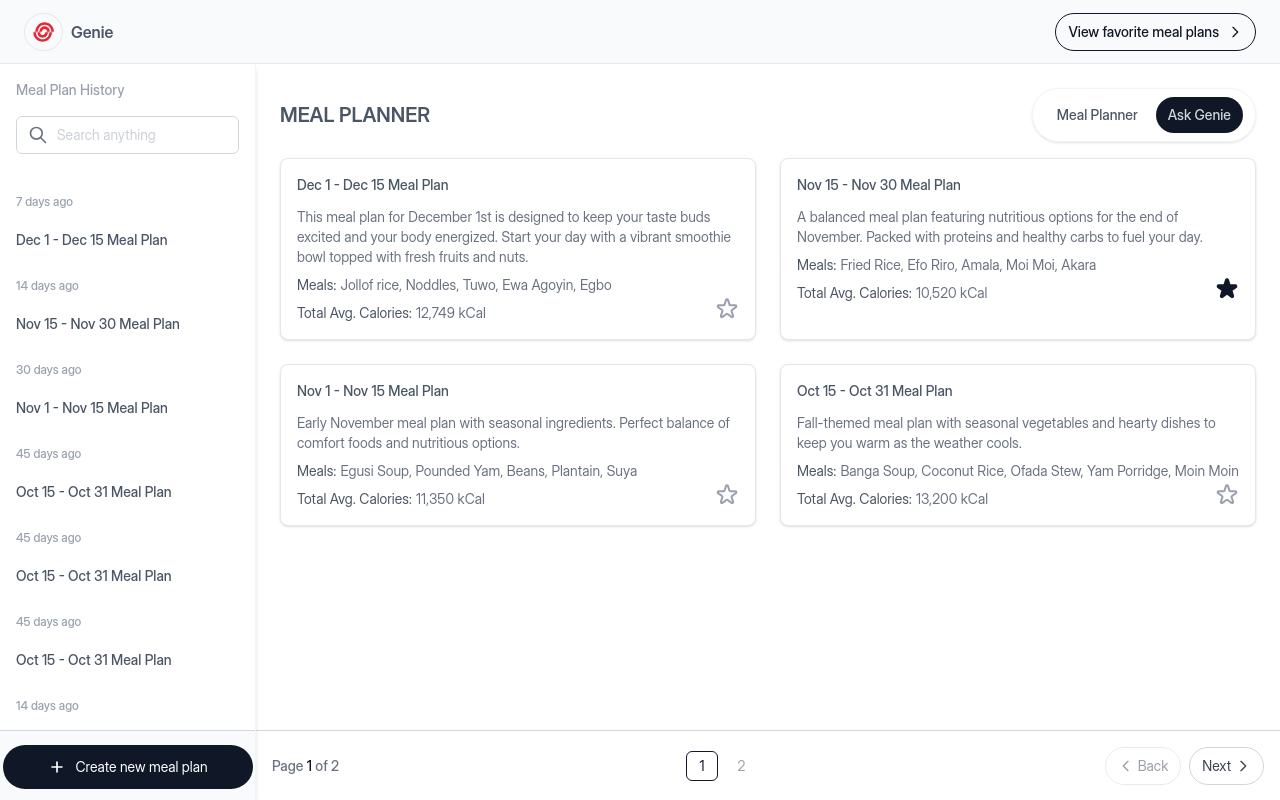
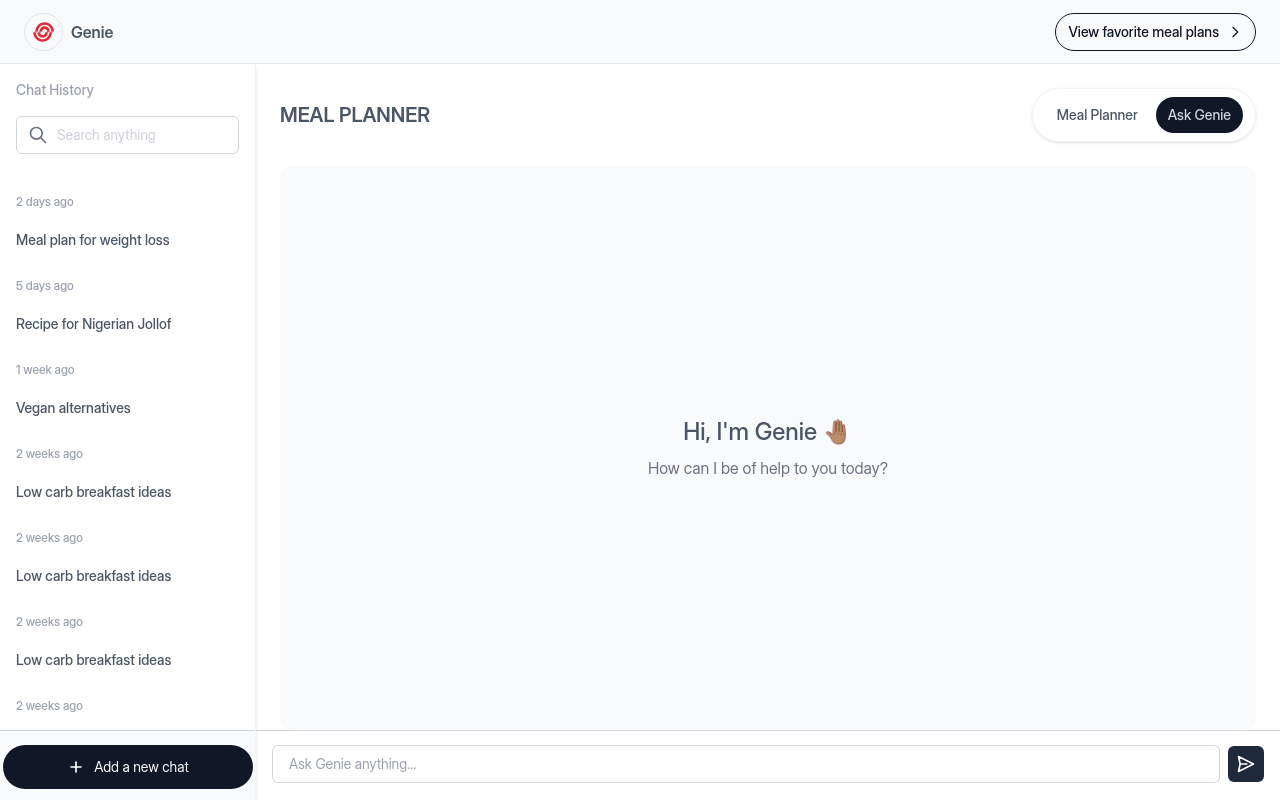
Before and after one commit to Tokonigeorge/MenuGenie, a React (Vite) app in the folder frontend/: page / in a window 1280 px wide. Both pictures are taken after a click on the button "Ask Genie". Built offline with nearby package versions, Linux system fonts and the light colour scheme.

Commit message:
ask genie vui view

```diff
--- a/frontend/src/App.tsx
+++ b/frontend/src/App.tsx
@@ -6,12 +6,14 @@ import Header from './components/header';
 import TabNavigation from './components/tabNavigation';
 import EmptyState from './components/emptyState';
 import MealPlansView from './views/mealPlansView';
+import AskGenieView from './views/askGenieView';
 
 function App() {
   const [activeTab, setActiveTab] = useState<'mealPlanner' | 'askGenie'>(
     'mealPlanner'
   );
   const [hasMealPlans, setHasMealPlans] = useState<boolean>(true);
+  // const [hasChats, setHasChats] = useState<boolean>(true);
   const [hasFavorites] = useState<boolean>(true);
 
   const handleCreatePlan = () => {
@@ -61,19 +63,14 @@ function App() {
       <main className=' flex items-center justify-center'>
         {activeTab === 'mealPlanner' &&
           (hasMealPlans ? (
-            <MealPlansView />
+            <MealPlansView activeTab={activeTab} setActiveTab={setActiveTab} />
           ) : (
             <div className='flex items-center justify-center h-full'>
               <EmptyState onCreatePlan={handleCreatePlan} />
             </div>
           ))}
         {activeTab === 'askGenie' && (
-          <div className='p-6'>
-            <h3 className='text-xl font-bold'>Ask Genie</h3>
-            <p className='text-gray-600'>
-              This feature will be implemented later.
-            </p>
-          </div>
+          <AskGenieView activeTab={activeTab} setActiveTab={setActiveTab} />
         )}
       </main>
     </div>
--- /dev/null
+++ b/frontend/src/views/askGenieView.tsx
@@ -0,0 +1,226 @@
+import React, { useState } from 'react';
+import TabNavigation from '../components/tabNavigation';
+
+// Sample data for chat history
+const chatHistory = [
+  {
+    id: 1,
+    title: 'Meal plan for weight loss',
+    createdAt: '2 days ago',
+  },
+  {
+    id: 2,
+    title: 'Recipe for Nigerian Jollof',
+    createdAt: '5 days ago',
+  },
+  {
+    id: 3,
+    title: 'Vegan alternatives',
+    createdAt: '1 week ago',
+  },
+  {
+    id: 4,
+    title: 'Low carb breakfast ideas',
+    createdAt: '2 weeks ago',
+  },
+  {
+    id: 5,
+    title: 'Low carb breakfast ideas',
+    createdAt: '2 weeks ago',
+  },
+  {
+    id: 6,
+    title: 'Low carb breakfast ideas',
+    createdAt: '2 weeks ago',
+  },
+  {
+    id: 7,
+    title: 'Low carb breakfast ideas',
+    createdAt: '2 weeks ago',
+  },
+  {
+    id: 8,
+    title: 'Low carb breakfast ideas',
+    createdAt: '2 weeks ago',
+  },
+];
+
+const AskGenieView: React.FC<{
+  activeTab: 'mealPlanner' | 'askGenie';
+  setActiveTab: (tab: 'mealPlanner' | 'askGenie') => void;
+}> = ({ activeTab, setActiveTab }) => {
+  const [messages, setMessages] = useState<{ text: string; isUser: boolean }[]>(
+    []
+  );
+  const [inputText, setInputText] = useState('');
+  // eslint-disable-next-line @typescript-eslint/no-unused-vars
+  const [hasChats, setHasChats] = useState(false);
+
+  const handleSendMessage = (e: React.FormEvent) => {
+    e.preventDefault();
+    if (inputText.trim()) {
+      // Add user message
+      setMessages([...messages, { text: inputText, isUser: true }]);
+      setInputText('');
+      setHasChats(true);
+
+      // Simulate genie response
+      setTimeout(() => {
+        setMessages((prev) => [
+          ...prev,
+          {
+            text: "I'm happy to help! What else would you like to know?",
+            isUser: false,
+          },
+        ]);
+      }, 1000);
+    }
+  };
+
+  const handleNewChat = () => {
+    setMessages([]);
+    setHasChats(true);
+  };
+
+  return (
+    <div className='flex h-[calc(100vh-64px)] w-full overflow-hidden'>
+      {/* Left sidebar - chat history */}
+      <div className='w-1/5 min-w-[250px] relative border-r border-gray-100 shadow-md flex flex-col pt-4'>
+        <div className='overflow-y-auto pb-16'>
+          <div className='px-4'>
+            <p className='text-sm font-medium text-gray-400'>Chat History</p>
+          </div>
+          <div className='p-4'>
+            <div className='relative'>
+              <div className='absolute inset-y-0 left-0 pl-3 flex items-center pointer-events-none'>
+                <svg
+                  className='h-5 w-5 text-gray-500'
+                  fill='none'
+                  viewBox='0 0 24 24'
+                  stroke='currentColor'
+                >
+                  <path
+                    strokeLinecap='round'
+                    strokeLinejoin='round'
+                    strokeWidth={2}
+                    d='M21 21l-6-6m2-5a7 7 0 11-14 0 7 7 0 0114 0z'
+                  />
+                </svg>
+              </div>
+              <input
+                type='text'
+                placeholder='Search anything'
+                className='pl-10 pr-4 py-2 w-full text-sm text-gray-400 rounded-md border border-gray-300 focus:outline-none focus:ring-2 focus:ring-gray-900 focus:border-transparent'
+              />
+            </div>
+          </div>
+
+          {/* Chat history list */}
+          <div className='flex-1 mt-4'>
+            {chatHistory.map((chat) => (
+              <div key={chat.id} className='p-2 space-y-2'>
+                <div className='text-xs text-gray-400 font-medium px-2'>
+                  {chat.createdAt}
+                </div>
+                <div className='font-medium text-gray-600 text-sm px-2 py-3 rounded-lg hover:border hover:border-gray-400 hover:bg-gray-50 cursor-pointer'>
+                  {chat.title}
+                </div>
+              </div>
+            ))}
+          </div>
+        </div>
+        <div className='border-t border-gray-300 bg-gray-50 sticky bottom-0 max-h-[70px] py-3.5 w-full text-center'>
+          <button
+            onClick={handleNewChat}
+            className='cursor-pointer py-3 max-w-[250px] mx-auto px-4 bg-gray-900 text-white text-sm rounded-3xl flex items-center justify-center gap-2 w-full'
+            type='button'
+          >
+            <svg
+              className='w-5 h-5'
+              fill='none'
+              stroke='currentColor'
+              viewBox='0 0 24 24'
+              xmlns='http://www.w3.org/2000/svg'
+            >
+              <path
+                strokeLinecap='round'
+                strokeLinejoin='round'
+                strokeWidth={2}
+                d='M12 6v6m0 0v6m0-6h6m-6 0H6'
+              />
+            </svg>
+            Add a new chat
+          </button>
+        </div>
+      </div>
+
+      {/* Main content - chat area */}
+      <div className='flex-1 flex flex-col overflow-hidden'>
+        <div className='p-6'>
+          <TabNavigation activeTab={activeTab} setActiveTab={setActiveTab} />
+        </div>
+
+        <div className='flex-1 flex flex-col p-6 mx-6 overflow-y-auto bg-gray-50 rounded-xl'>
+          {messages.length === 0 ? (
+            <div className='flex flex-col items-center justify-center h-full text-center'>
+              <h2 className='text-2xl font-medium text-gray-600 mb-2'>
+                Hi, I'm Genie 🤚🏽
+              </h2>
+              <p className='text-gray-500 font-normal'>
+                How can I be of help to you today?
+              </p>
+            </div>
+          ) : (
+            <div className='space-y-4 flex-1'>
+              {messages.map((msg, index) => (
+                <div
+                  key={index}
+                  className={`p-2.5 rounded-lg max-w-[80%] border w-max text-gray-600 border-gray-200 text-sm ${
+                    msg.isUser ? 'ml-auto' : ''
+                  }`}
+                >
+                  {msg.text}
+                </div>
+              ))}
+            </div>
+          )}
+        </div>
+
+        <div className='border-t border-gray-300 h-[70px] px-4 py-3.5 w-full'>
+          <form
+            onSubmit={handleSendMessage}
+            className='flex items-center gap-2'
+          >
+            <input
+              type='text'
+              value={inputText}
+              onChange={(e) => setInputText(e.target.value)}
+              placeholder='Ask Genie anything...'
+              className='flex-1 px-4 py-2 border text-sm text-gray-700 border-gray-300 rounded-md focus:outline-none focus:ring-2 focus:ring-gray-900'
+            />
+            <button
+              type='submit'
+              className='p-2 bg-gray-800 text-white rounded-md'
+            >
+              <svg
+                className='w-5 h-5 transform rotate-90'
+                fill='none'
+                stroke='currentColor'
+                viewBox='0 0 24 24'
+              >
+                <path
+                  strokeLinecap='round'
+                  strokeLinejoin='round'
+                  strokeWidth={2}
+                  d='M12 19l9 2-9-18-9 18 9-2zm0 0v-8'
+                />
+              </svg>
+            </button>
+          </form>
+        </div>
+      </div>
+    </div>
+  );
+};
+
+export default AskGenieView;
--- a/frontend/src/views/mealPlansView.tsx
+++ b/frontend/src/views/mealPlansView.tsx
@@ -105,11 +105,10 @@ const mealPlans = [
   },
 ];
 
-const MealPlansView: React.FC = () => {
-  const [activeTab, setActiveTab] = useState<'mealPlanner' | 'askGenie'>(
-    'mealPlanner'
-  );
-
+const MealPlansView: React.FC<{
+  activeTab: 'mealPlanner' | 'askGenie';
+  setActiveTab: (tab: 'mealPlanner' | 'askGenie') => void;
+}> = ({ activeTab, setActiveTab }) => {
   const [currentPage, setCurrentPage] = useState<number>(1);
   const [isModalOpen, setIsModalOpen] = useState(false);
   const [selectedPlan, setSelectedPlan] = useState<
```
